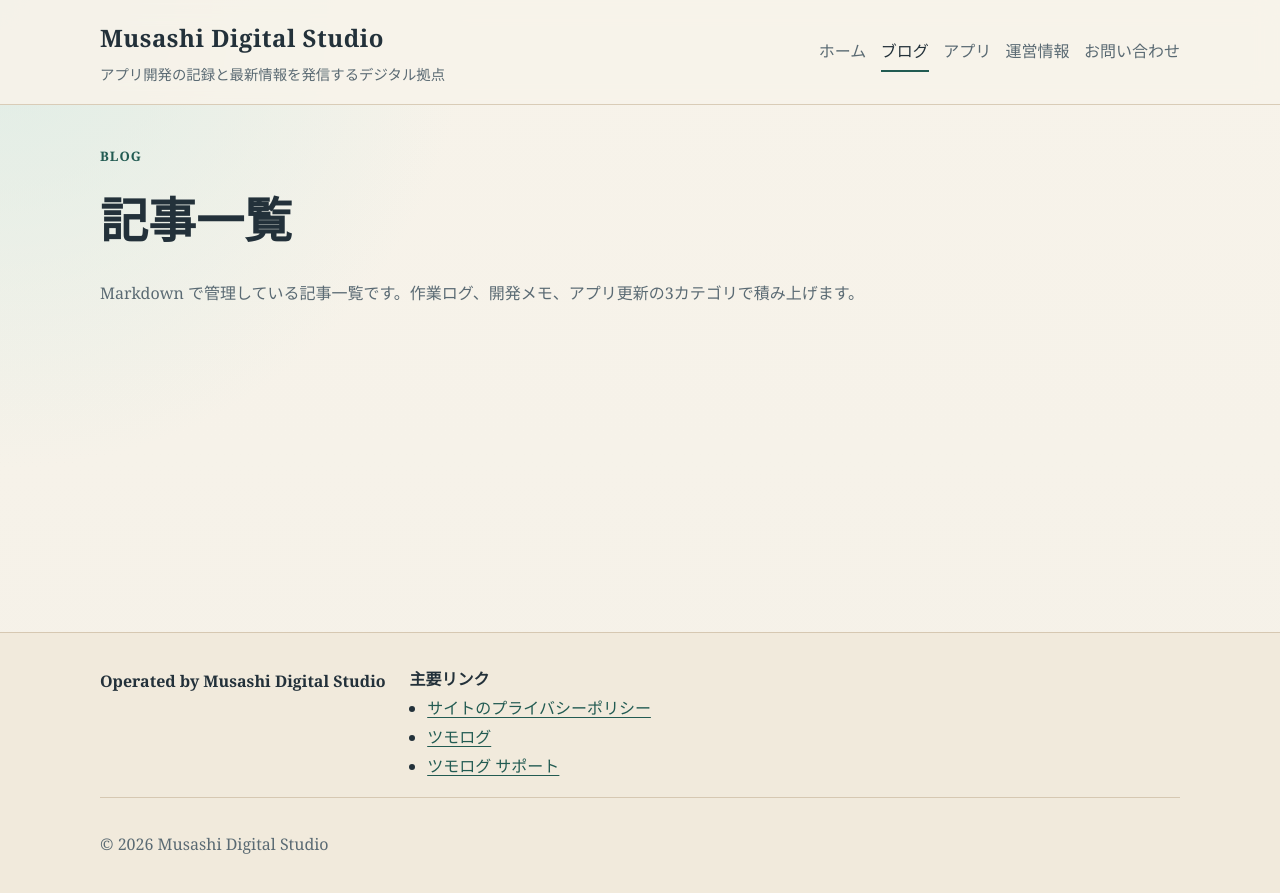
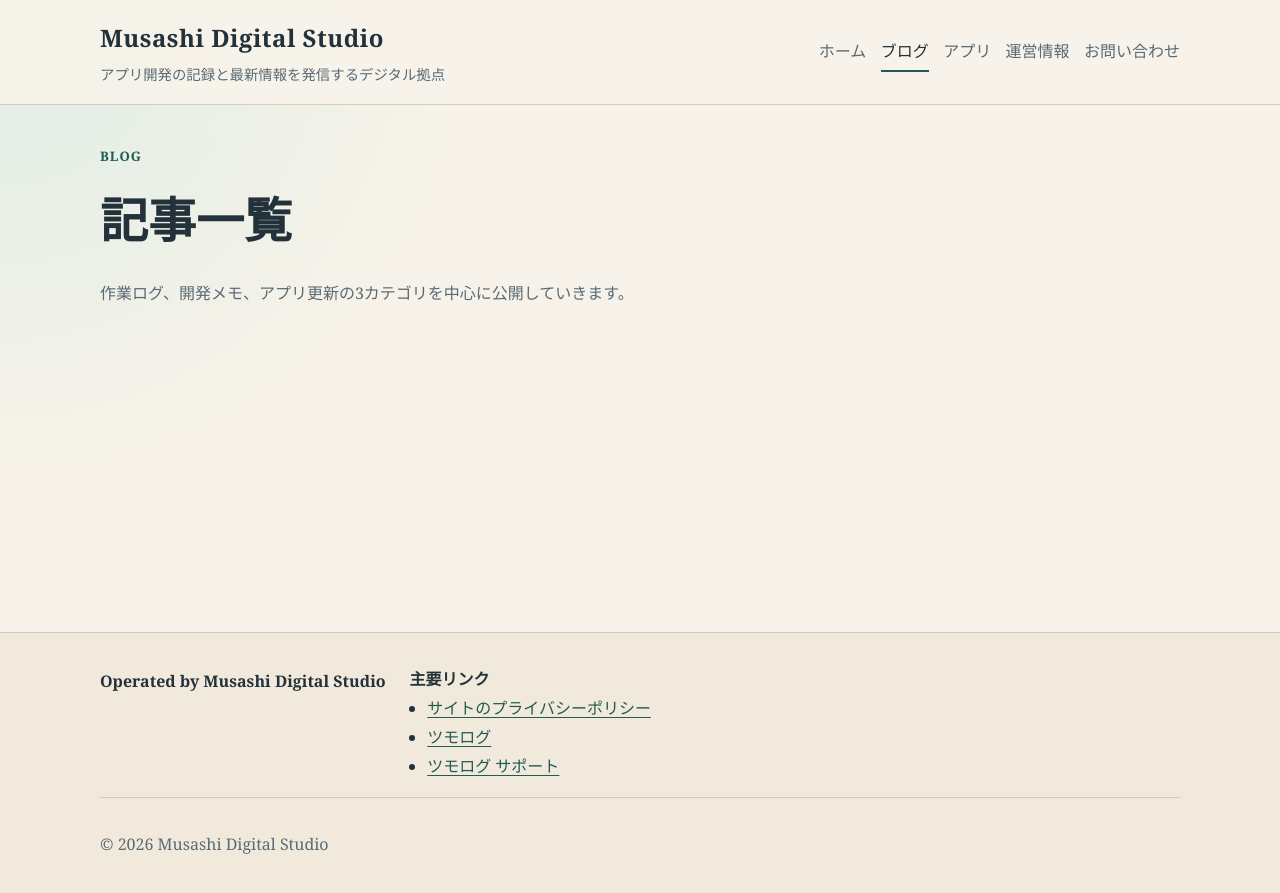
Before and after one commit to yasuhiro-toyoda/yasuhiro-toyoda.github.io, a Jekyll site: the page built from blog/index.html, in a window 1280 px wide. Shown: the top 893 px of the page. Built offline with Jekyll 4.4.1, drawn with Linux system fonts in a browser that asks for light colours.

Commit message:
blogの軽微な修正

```diff
--- a/blog/index.html
+++ b/blog/index.html
@@ -8,7 +8,7 @@ description: Musashi Digital Studio の記事一覧です。個人開発の作
     <p class="eyebrow">Blog</p>
     <h1>記事一覧</h1>
     <p class="muted">
-      Markdown で管理している記事一覧です。作業ログ、開発メモ、アプリ更新の3カテゴリで積み上げます。
+     作業ログ、開発メモ、アプリ更新の3カテゴリを中心に公開していきます。
     </p>
   </header>
 
```
